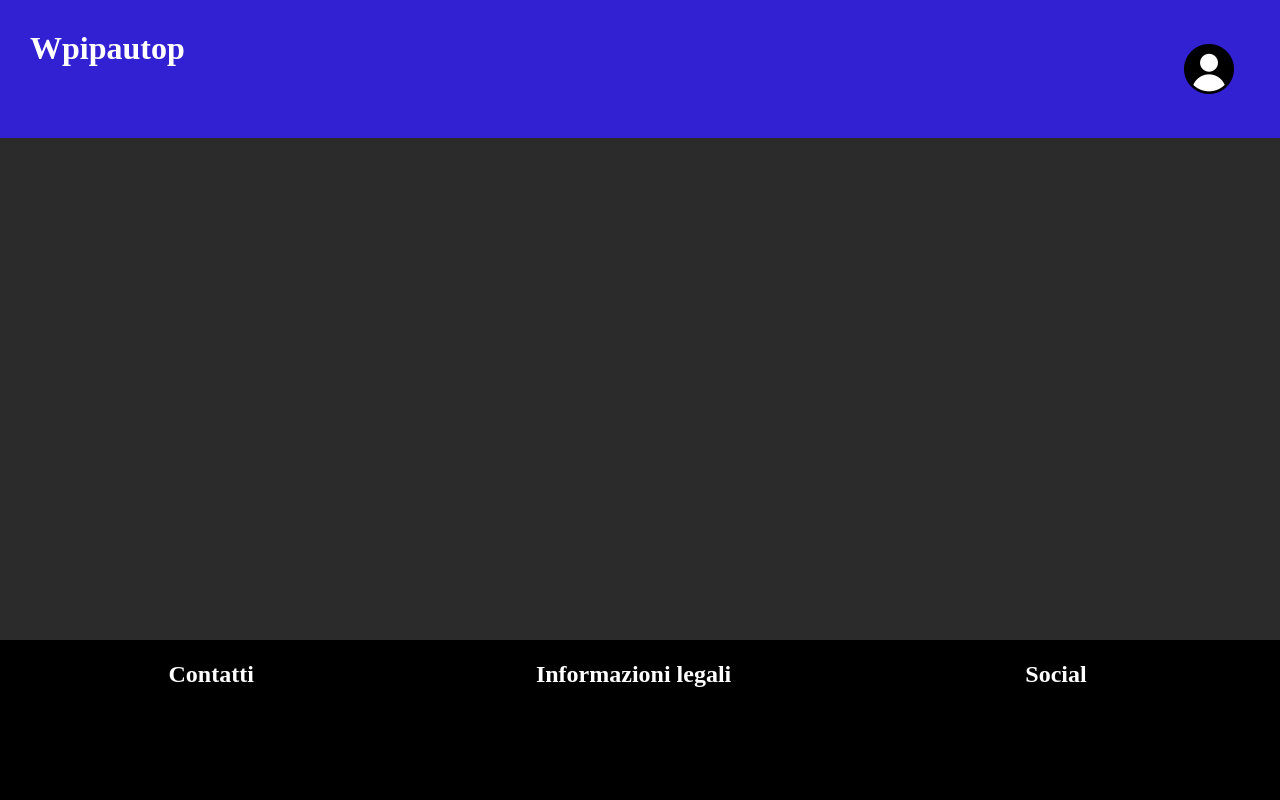
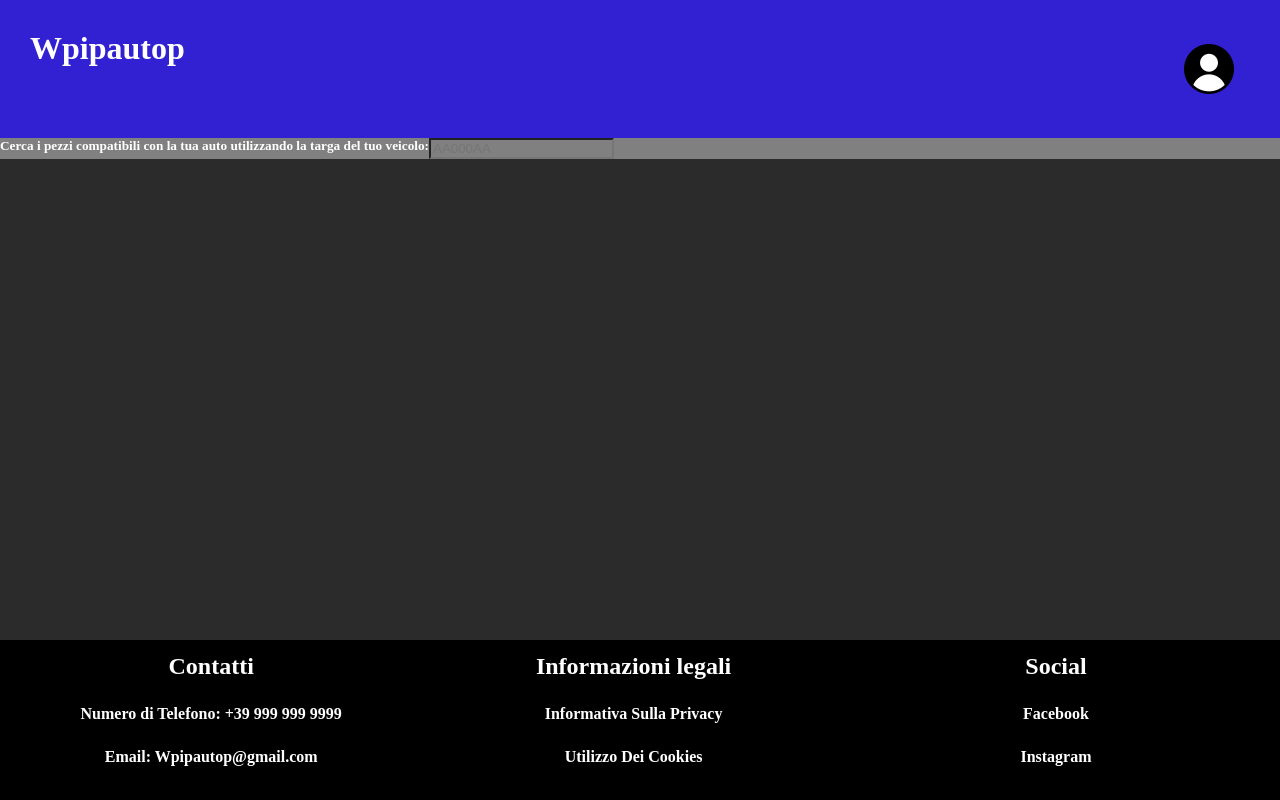
Before and after one commit to Fabio-Mignone/SITO_WEB_PON, a plain HTML site: page index.html in a window 1280 px wide. Drawn offline with nearby package versions, Linux system fonts and the light colour scheme.

Commit message:
completed the footer
completed the footer and added the search bar

```diff
--- a/CSS/main.css
+++ b/CSS/main.css
@@ -1,6 +1,14 @@
 * {
   box-sizing: border-box;
   margin: 0%;
+  background-color: rgb(43, 43, 43);
+}
+
+body::-webkit-scrollbar {
+  display: none;
+}
+
+body{
   background-color: rgb(43, 43, 43);
 }
 
@@ -111,6 +119,10 @@
 /*//////////////////////////////////////////////////////////////////////////////////*/
 
 
+
+/*//////////////////////////////////////////////////////////////////////////////////*/
+
+
 footer {
   position: absolute;
   bottom: 0;
@@ -133,6 +145,7 @@ footer {
 }
 
 .txtfooter {
-  margin: 5%;
+  padding: 3% ;
   background-color: black;
+
 }
--- a/index.html
+++ b/index.html
@@ -37,9 +37,10 @@
     <!-- ///////////////////////////////////////////////////////////////////////////////////////////////////////// -->
 
 
-    <article>
-
-    </article>
+    <div style="display: flex; background-color: grey;" class="srcbar">
+        <h5 style="color: white; background-color: grey;">Cerca i pezzi compatibili con la tua auto utilizzando la targa del tuo veicolo:  </h5>
+        <input style="color: white; background-color: grey;" type="text" minlength="7" maxlength="7" placeholder="AA000AA">
+      </div>
 
     <!-- ///////////////////////////////////////////////////////////////////////////////////////////////////////// -->
 
@@ -49,6 +50,16 @@
             <div class="colonna"><h2 class="txtfooter">Informazioni legali</h2></div>
             <div class="colonna"><h2 class="txtfooter">Social</h2></div>
         </div>
+        <div class="rigafooter">
+            <div class="colonna"><h4 class="txtfooter">Numero di Telefono: +39 999 999 9999</h4></div>
+            <div class="colonna"><h4 class="txtfooter">Informativa Sulla Privacy</h4></div>
+            <div class="colonna"><h4 class="txtfooter">Facebook</h4></div>
+        </div>
+        <div class="rigafooter">
+            <div class="colonna"><h4 class="txtfooter">Email: Wpipautop@gmail.com</h4></div>
+            <div class="colonna"><h4 class="txtfooter">Utilizzo Dei Cookies</h4></div>
+            <div class="colonna"><h4 class="txtfooter">Instagram</h4></div>
+        </div>
     </footer>
 
     <!-- ///////////////////////////////////////////////////////////////////////////////////////////////////////// -->
```
